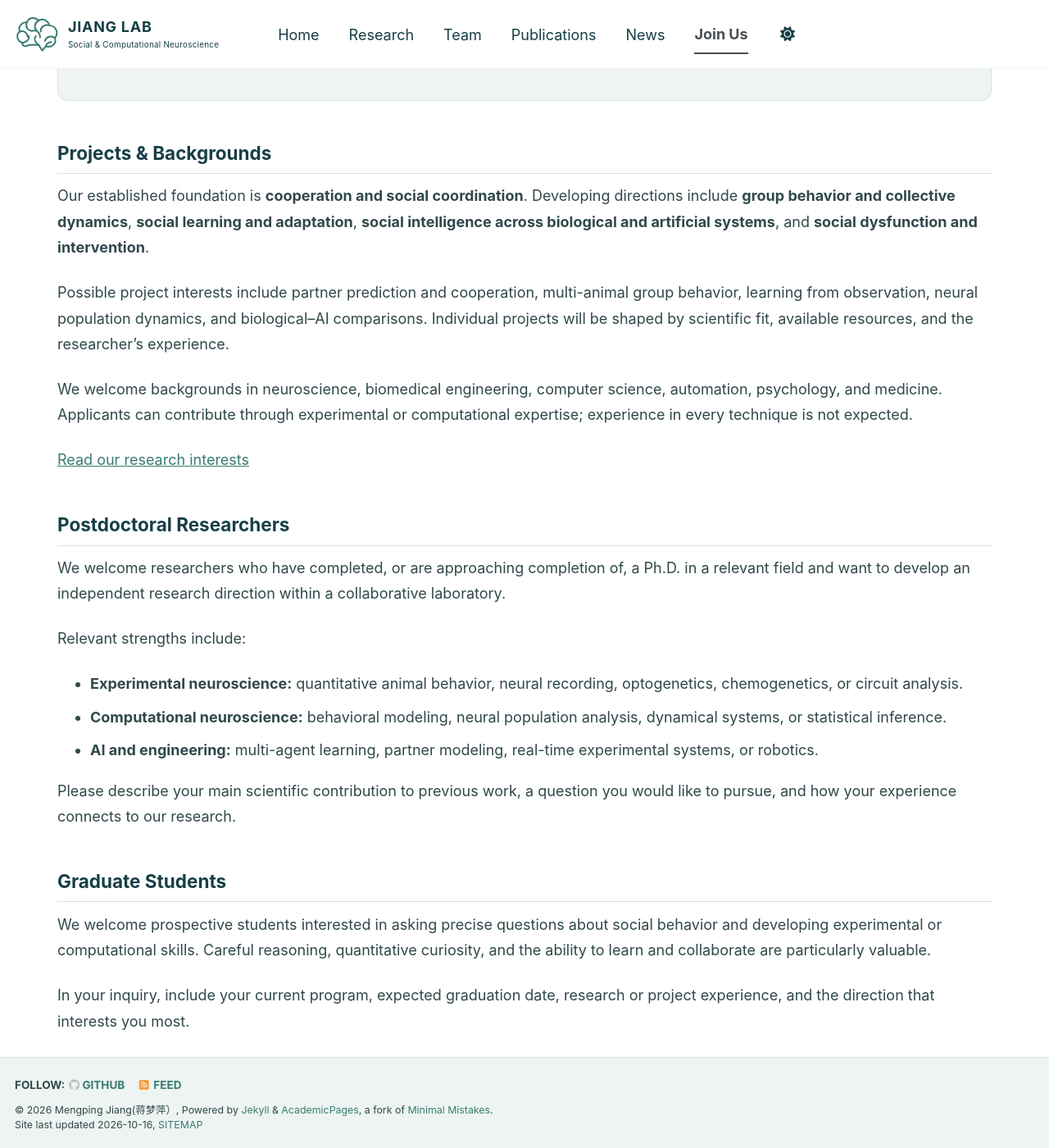
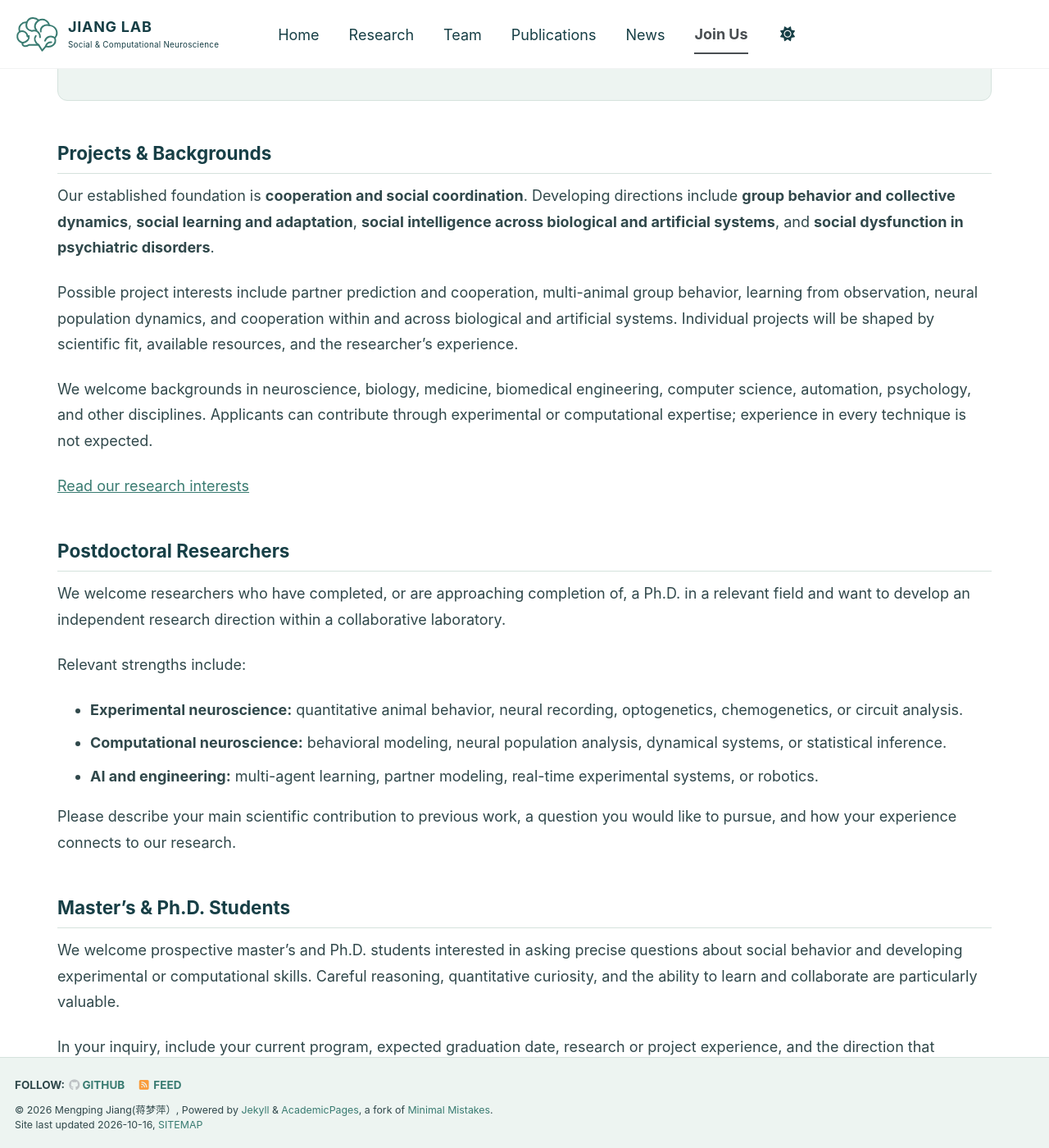
Before and after one commit to MengpingJiang/mengpingjiang.github.io, a Jekyll site: the page built from _pages/join.md, in a window 1280 px wide and 1400 px high, scrolled down 363 px. Shown: the whole window at 82% size. Built offline with Jekyll 4.4.1, drawn with Linux system fonts in a browser that asks for light colours; a script bundle is joined from its source files by our own code; library files that are not in the unit come from our copies; some of the changed text lies outside the part shown.

Commit message:
Align lab research, graduate recruitment, methods and PI title

```diff
--- a/_config.yml
+++ b/_config.yml
@@ -25,7 +25,7 @@ author:
   # Biographic information
   avatar           : "Mengping Jiang.jpeg"
   name             : "Mengping Jiang，PhD"
-  pronouns         :  "Assistant Professor"
+  pronouns         :  "Associate Professor"
   bio              : "School of Biomedical Engineering"
   location         : "Shanghai"
   employer         : "Shanghai Jiao Tong University"
--- a/_pages/join.md
+++ b/_pages/join.md
@@ -9,7 +9,7 @@ author_profile: false
 
 ## Explore the Social Brain With Us
 
-The **Laboratory for Social and Computational Neuroscience (LSCN)** at Shanghai Jiao Tong University's School of Biomedical Engineering welcomes inquiries from prospective **postdoctoral researchers, graduate students, and research assistants**.
+The **Laboratory for Social and Computational Neuroscience (LSCN)** at Shanghai Jiao Tong University's School of Biomedical Engineering welcomes inquiries from prospective **postdocs, master's and Ph.D. students, research assistants, and interns**.
 
 We bring together animal behavior, neural circuits, and computational approaches to study how individuals interact, cooperate, and learn from others.
 
@@ -19,11 +19,11 @@ We bring together animal behavior, neural circuits, and computational approaches
 
 ## Projects & Backgrounds
 
-Our established foundation is **cooperation and social coordination**. Developing directions include **group behavior and collective dynamics**, **social learning and adaptation**, **social intelligence across biological and artificial systems**, and **social dysfunction and intervention**.
+Our established foundation is **cooperation and social coordination**. Developing directions include **group behavior and collective dynamics**, **social learning and adaptation**, **social intelligence across biological and artificial systems**, and **social dysfunction in psychiatric disorders**.
 
-Possible project interests include partner prediction and cooperation, multi-animal group behavior, learning from observation, neural population dynamics, and biological–AI comparisons. Individual projects will be shaped by scientific fit, available resources, and the researcher's experience.
+Possible project interests include partner prediction and cooperation, multi-animal group behavior, learning from observation, neural population dynamics, and cooperation within and across biological and artificial systems. Individual projects will be shaped by scientific fit, available resources, and the researcher's experience.
 
-We welcome backgrounds in neuroscience, biomedical engineering, computer science, automation, psychology, and medicine. Applicants can contribute through experimental or computational expertise; experience in every technique is not expected.
+We welcome backgrounds in neuroscience, biology, medicine, biomedical engineering, computer science, automation, psychology, and other disciplines. Applicants can contribute through experimental or computational expertise; experience in every technique is not expected.
 
 [Read our research interests]({{ '/research/' | relative_url }})
 
@@ -43,9 +43,9 @@ Please describe your main scientific contribution to previous work, a question y
 
 <span id="graduate-students" class="lscn-anchor"></span>
 
-## Graduate Students
+## Master's & Ph.D. Students
 
-We welcome prospective students interested in asking precise questions about social behavior and developing experimental or computational skills. Careful reasoning, quantitative curiosity, and the ability to learn and collaborate are particularly valuable.
+We welcome prospective master's and Ph.D. students interested in asking precise questions about social behavior and developing experimental or computational skills. Careful reasoning, quantitative curiosity, and the ability to learn and collaborate are particularly valuable.
 
 In your inquiry, include your current program, expected graduation date, research or project experience, and the direction that interests you most.
 
@@ -62,6 +62,12 @@ In your inquiry, include your current program, expected graduation date, researc
 We welcome applicants who enjoy careful, reproducible work and want to help establish a new laboratory. Relevant experience may include animal care and training, behavioral experiments, surgery support, histology, equipment maintenance, programming, or data analysis.
 
 Please highlight the tasks you can perform independently, the skills you want to develop, your availability, and your expected start date.
+
+<span id="interns" class="lscn-anchor"></span>
+
+## Interns
+
+We welcome students interested in gaining research experience in social behavior, neuroscience, or computational approaches. Please describe your interests, relevant skills, availability, and expected duration of the internship.
 
 ## How to Apply
 
@@ -80,7 +86,7 @@ Selected papers, code, or a project portfolio can help illustrate your contribut
 
 ## Mentoring & Lab Culture
 
-We aim to provide a supportive environment with clear project goals, regular scientific discussion, and opportunities to develop independence. We value rigorous experiments, transparent analysis, thoughtful collaboration, and respectful communication.
+We pursue important, exciting science and support each lab member's growth and career development. We aim to provide a supportive environment with clear project goals, regular scientific discussion, and opportunities to develop independence. We value rigorous experiments, transparent analysis, thoughtful collaboration, and respectful communication.
 
 <div class="lscn-contact-panel" markdown="1">
 
```
Also changed, not shown: _pages/about.md (+3 -3 lines), _pages/cv.md (+2 -2 lines), _pages/research.md (+7 -6 lines), _pages/team.md (+4 -3 lines).
